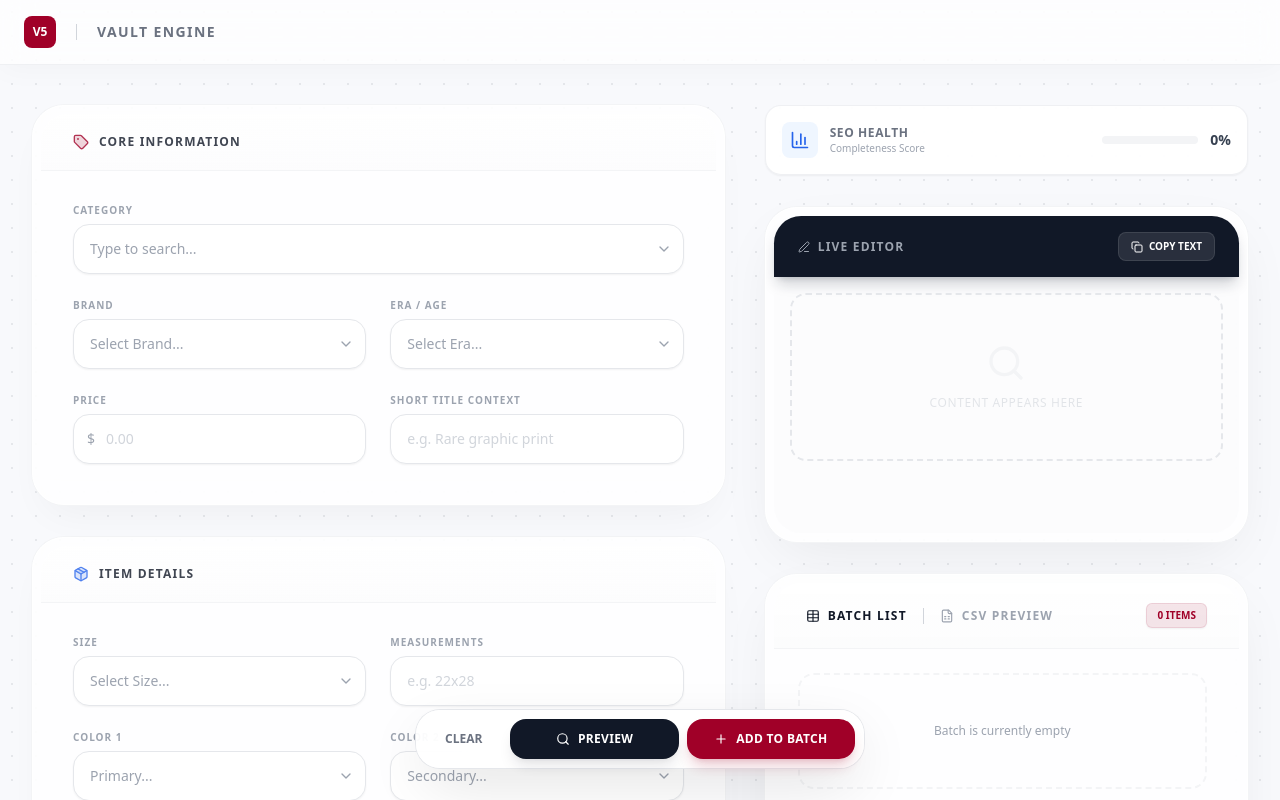
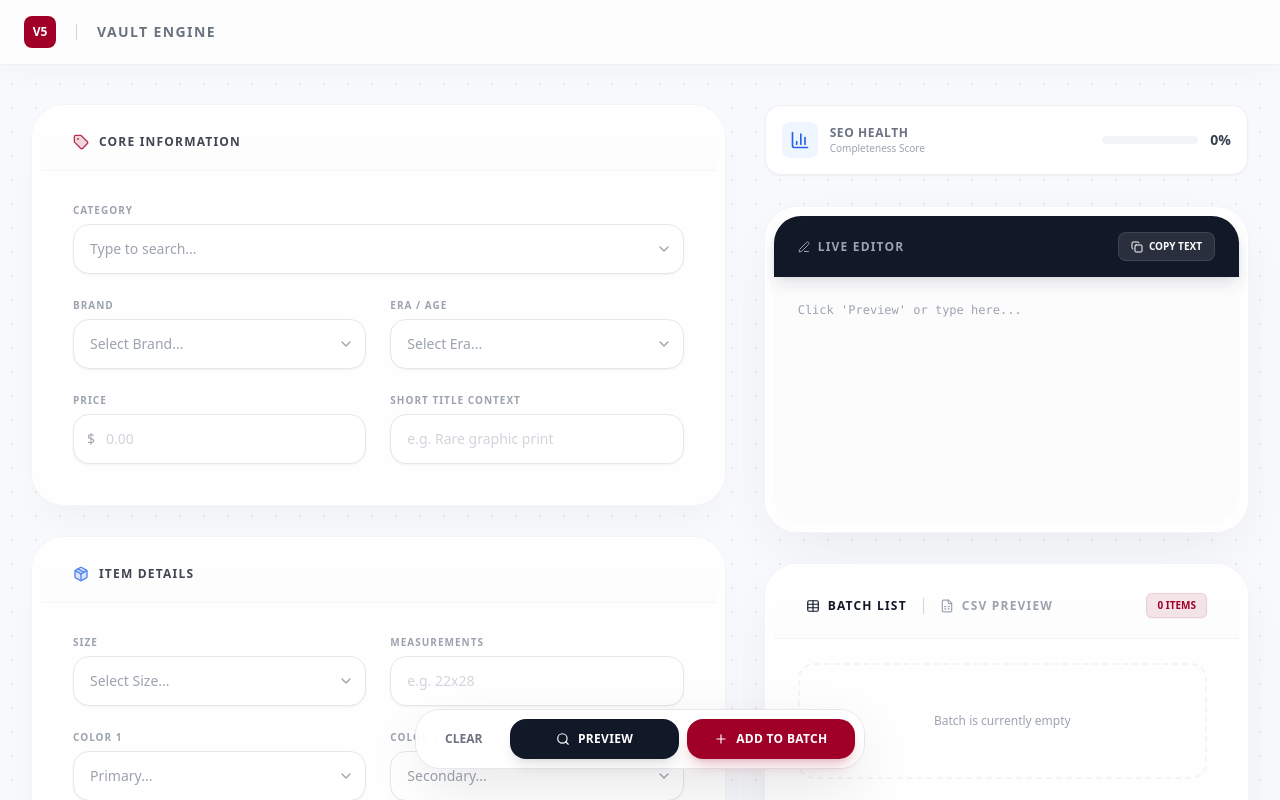
Before and after one commit to EchoQRTech/anothertest, a Next.js app: page /vault-ai/listing in a window 1280 px wide. Shown: the top 800 px of the page. Built offline with nearby package versions, Linux system fonts and the light colour scheme.

Commit message:
Update page.tsx

```diff
--- a/app/vault-ai/listing/page.tsx
+++ b/app/vault-ai/listing/page.tsx
@@ -376,7 +376,6 @@ export default function VaultBatchSystem() {
   const [editingItem, setEditingItem] = useState<BatchItem | null>(null);
 
   /* ---------- FORM STATE (Main & Edit) ---------- */
-  // Use a customized hook or object to manage form state to easily swap between "Create" and "Edit" modes
   const [formState, setFormState] = useState({
     era: "", category: "", brand: "", size: "", condition: "",
     color1: "", color2: "", source1: "", location: "",
@@ -501,10 +500,21 @@ export default function VaultBatchSystem() {
   const handleUpdateField = (field: string, value: any) => {
     setFormState(prev => {
         const newState = { ...prev, [field]: value };
-        // Auto-update output if dirty not explicitly set (simple mode)
-        if(!prev.isOutputDirty) {
+
+        // --- LOGIC FIX START ---
+        // If the user is specifically editing the "output" text area,
+        // we set isOutputDirty to true. This stops the auto-generator from
+        // overwriting their manual work in the future.
+        if (field === "output") {
+            newState.isOutputDirty = true;
+        }
+        // Otherwise, if we are editing normal fields (brand, size, etc)
+        // We ONLY auto-generate if the user hasn't manually dirtied the output yet.
+        else if (!prev.isOutputDirty) {
             newState.output = generateDescriptionString(newState);
         }
+        // --- LOGIC FIX END ---
+
         return newState;
     });
   };
@@ -512,7 +522,14 @@ export default function VaultBatchSystem() {
   const handlePreview = () => {
       const generated = generateDescriptionString(formState);
       handleUpdateField("output", generated);
-      handleUpdateField("isOutputDirty", true);
+      // Explicitly set dirty to true so subsequent field edits don't overwrite this preview
+      // Note: handleUpdateField handles the state merge, but since we need to force
+      // the dirty flag alongside the output update for the preview button specifically:
+      setFormState(prev => ({
+          ...prev,
+          output: generated,
+          isOutputDirty: true
+      }));
   };
 
   const handleClearForm = () => {
@@ -537,7 +554,8 @@ export default function VaultBatchSystem() {
         return;
     }
 
-    const finalDescription = formState.isOutputDirty ? formState.output : generateDescriptionString(formState);
+    // Use current output (whether manual or generated)
+    const finalDescription = formState.output || generateDescriptionString(formState);
 
     const newItem: BatchItem = {
       id: crypto.randomUUID(),
@@ -579,7 +597,7 @@ export default function VaultBatchSystem() {
         shortContext: item.rawShortContext || "", price: item.price, measurements: item.measurements || "",
         domesticShip: item.domesticShipping, intShip: item.internationalShipping,
         pic1: item.pic1, pic2: item.pic2, pic3: item.pic3, pic4: item.pic4,
-        output: item.description, isOutputDirty: true
+        output: item.description, isOutputDirty: true // Assume edited items are "dirty" to prevent immediate overwrite
     });
   };
 
@@ -783,19 +801,12 @@ export default function VaultBatchSystem() {
                     </button>
                 </div>
                 <div className="p-0 bg-gray-50/50 min-h-[240px] rounded-b-[1.7rem] relative group">
-                    {formState.isOutputDirty || formState.output ? (
                     <textarea
                         value={formState.output}
                         onChange={(e) => handleUpdateField("output", e.target.value)}
                         className="w-full h-full min-h-[240px] bg-transparent p-6 text-xs text-gray-600 font-medium font-mono leading-relaxed resize-none outline-none focus:bg-white/50 transition-colors"
                         placeholder="Click 'Preview' or type here..."
                     />
-                    ) : (
-                        <div className="h-full flex flex-col items-center justify-center text-gray-300 gap-3 py-12 border-2 border-dashed border-gray-200 rounded-2xl m-4">
-                            <Search className="w-10 h-10 opacity-20"/>
-                            <span className="text-xs font-medium uppercase tracking-wider opacity-60">Content appears here</span>
-                        </div>
-                    )}
                 </div>
             </div>
 
```
Lines whose indentation alone changed are shown as unchanged.
